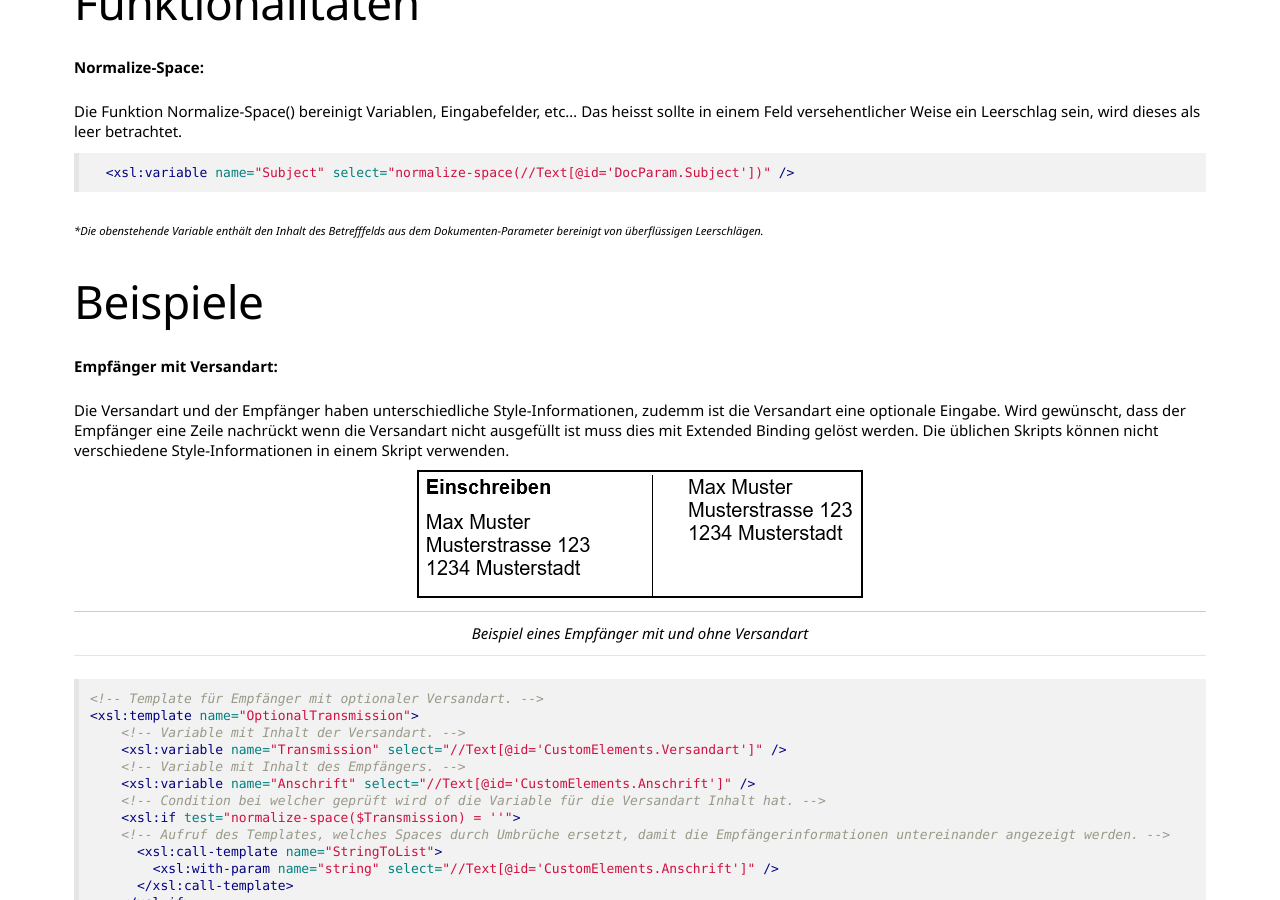
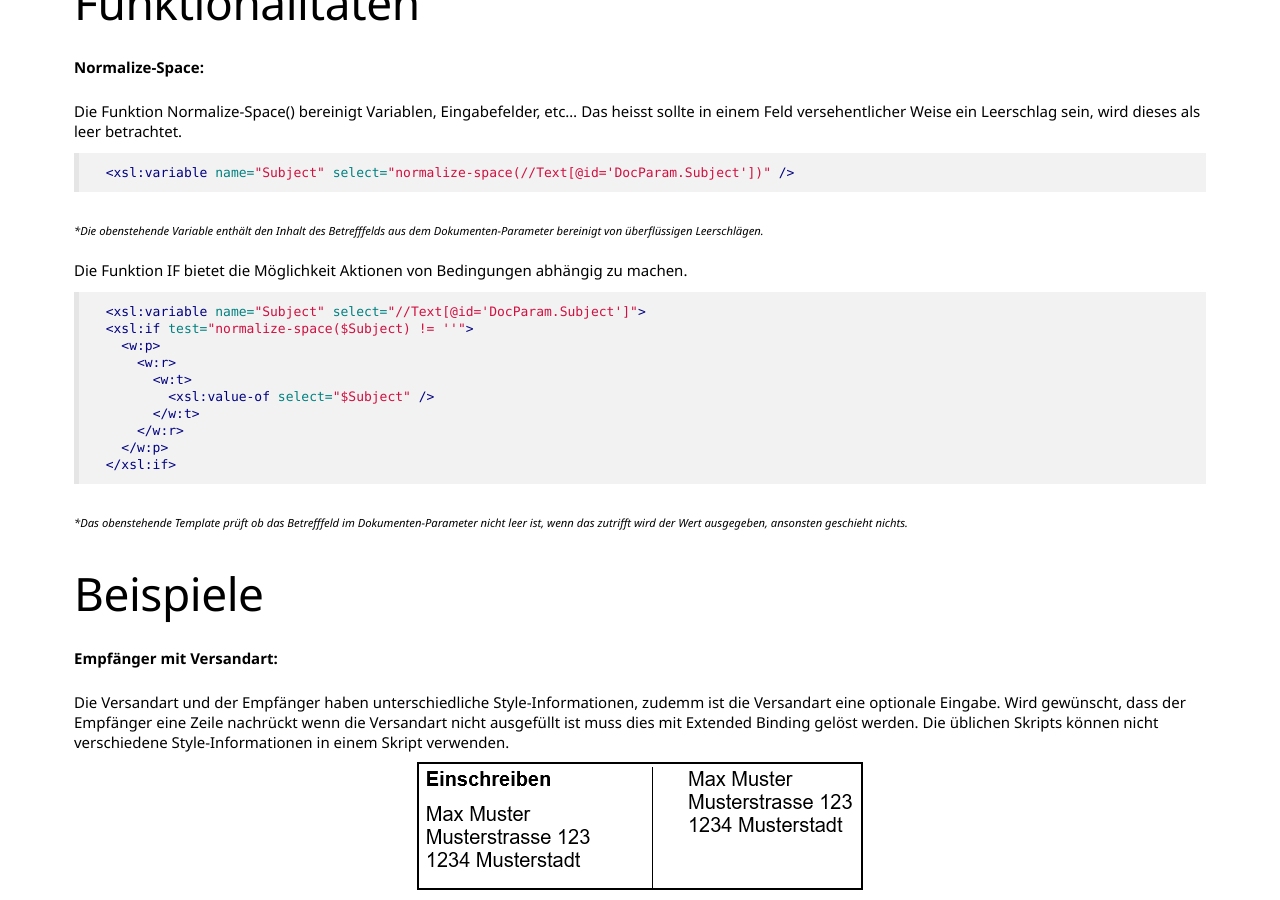
Before and after one commit to primesoft-group/oneoffixx-docs, a Jekyll site: the page built from _pages/docfunc/de/df-extendedbinding.md, in a window 1280 px wide and 900 px high, scrolled down 3934 px. Built offline with Jekyll 4.4.1, drawn with Linux system fonts in a browser that asks for light colours; nearby versions of some CDN libraries; some web fonts are replaced.

Commit message:
updated content

````diff
--- a/_pages/docfunc/de/df-extendedbinding.md
+++ b/_pages/docfunc/de/df-extendedbinding.md
@@ -122,6 +122,22 @@ Die Funktion Normalize-Space() bereinigt Variablen, Eingabefelder, etc... Das he
   <xsl:variable name="Subject" select="normalize-space(//Text[@id='DocParam.Subject'])" />
 ```
 <sub>**Die obenstehende Variable enthält den Inhalt des Betrefffelds aus dem Dokumenten-Parameter bereinigt von überflüssigen Leerschlägen.*</sub>
+
+Die Funktion IF bietet die Möglichkeit Aktionen von Bedingungen abhängig zu machen.
+
+```xml
+  <xsl:variable name="Subject" select="//Text[@id='DocParam.Subject']">
+  <xsl:if test="normalize-space($Subject) != ''">
+    <w:p>
+      <w:r>
+        <w:t>
+          <xsl:value-of select="$Subject" />
+        </w:t>
+      </w:r>
+    </w:p>
+  </xsl:if>
+```
+<sub>**Das obenstehende Template prüft ob das Betrefffeld im Dokumenten-Parameter nicht leer ist, wenn das zutrifft wird der Wert ausgegeben, ansonsten geschieht nichts.*</sub>
 
 
 ## Beispiele
````
